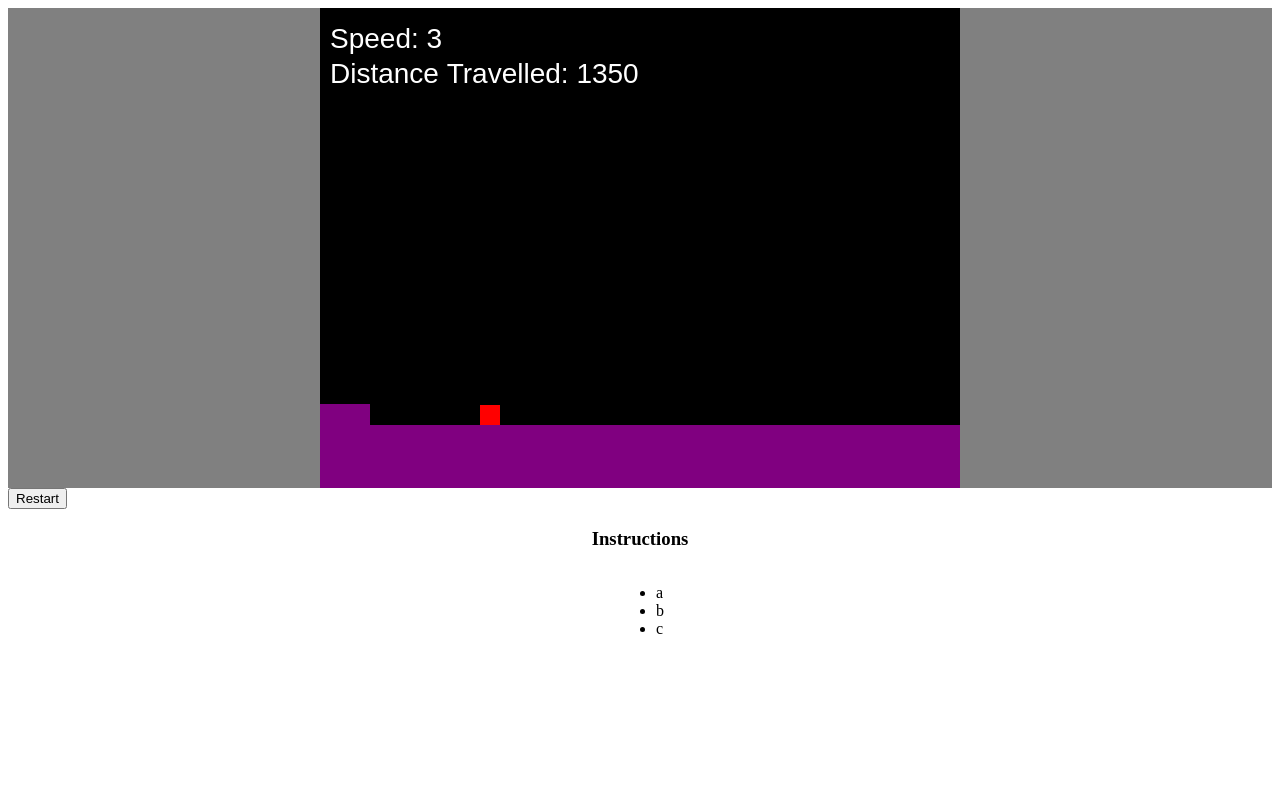
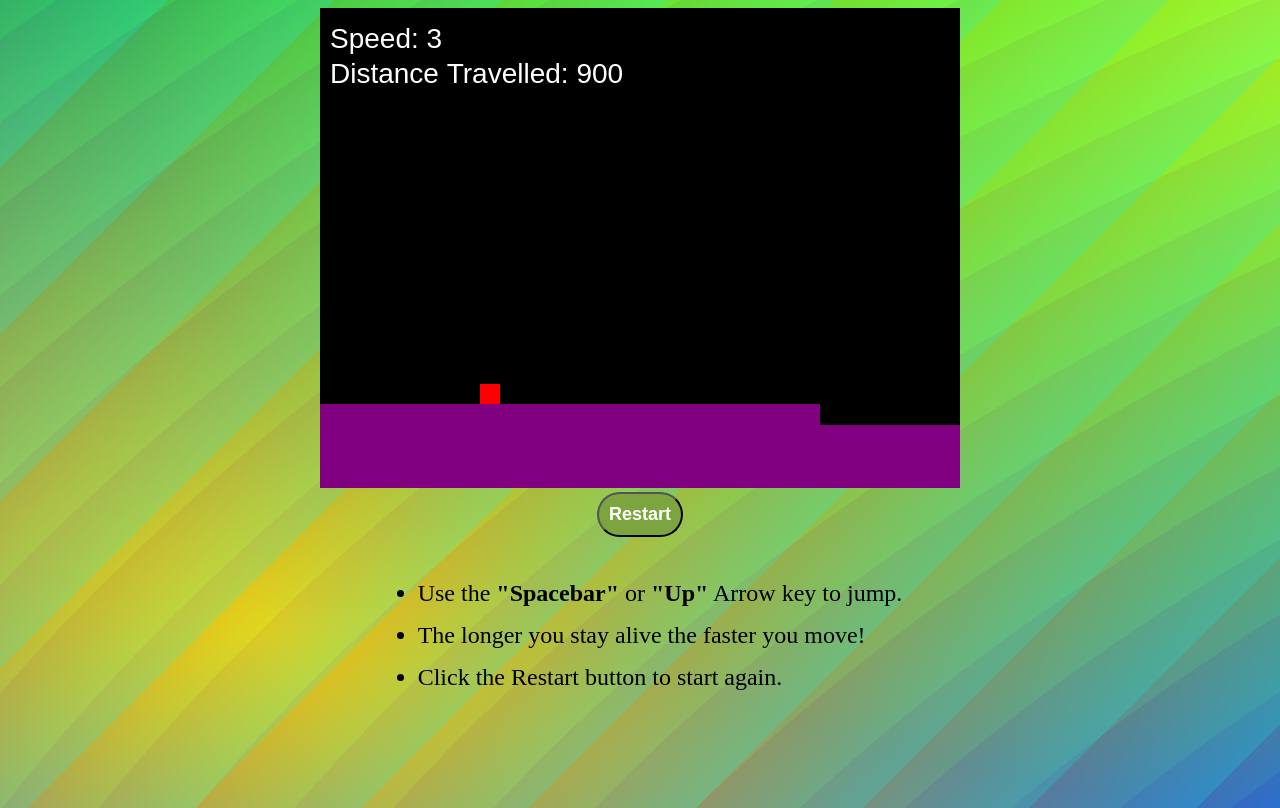
Before and after one commit to JDiffley22/Endless-Runner, a website built with Vite: page index.html in a window 1280 px wide. Built offline with nearby package versions, Linux system fonts and the light colour scheme.

Commit message:
restart bug resolved and style updates

```diff
--- a/index.html
+++ b/index.html
@@ -10,14 +10,12 @@
     <div class="screen">
     <canvas id="canvas" width="640" height="480"></canvas>
     </div>
-    <div class="Restart"><button id="restartButton">Restart</button></div>
-
+    <div class="restart"><button id="restartButton">Restart</button></div>
     <div class="instructions">
-      <h3>Instructions</h3>
       <ul>
-        <li>a</li>
-        <li>b</li>
-        <li>c</li>
+        <li>Use the <strong>"Spacebar"</strong> or <strong>"Up"</strong> Arrow key to jump.</li>
+        <li>The longer you stay alive the faster you move!</li>
+        <li>Click the Restart button to start again.</li>
       </ul>
     </div>
     <script type="module" src="/main.js"></script>
--- a/main.js
+++ b/main.js
@@ -23,6 +23,7 @@ let world = {
     floorTiles: [
         new Floor(0, 140)
     ],
+    timer: null,
 
     stop: function() {
         this.autoScroll = false;
@@ -30,13 +31,14 @@ let world = {
     },
 
     restart: function() {
+        clearTimeout(this.timer);
         this.speed = 2;
         this.distanceTravelled = 0;
         this.tilesPassed = 0;
         this.floorTiles = [new Floor(0, 140)];
         this.autoScroll = true;
         player.reset();
-        restartButton.style.display = "none";
+        tick();
     },
 
     // move floor loop to move continuously left (x axis)
@@ -186,7 +188,6 @@ let player = {
 window.addEventListener("keydown", function(event) { player.keyPress(event); }, false);
 restartButton.addEventListener("click", function() {
     world.restart();
-    tick();
 }, false);
 
 // Initial game loop
--- a/style.css
+++ b/style.css
@@ -1,17 +1,44 @@
+body {
+    height: 99vh;
+    background-image: repeating-linear-gradient(315deg, #00FFFF2E 92%, #073AFF00 100%),repeating-radial-gradient(75% 75% at 238% 218%, #00FFFF12 30%, #073AFF14 39%),radial-gradient(99% 99% at 109% 2%, #C5FF07FF 0%, #073AFF00 100%),radial-gradient(99% 99% at 21% 78%, #FFD200FF 0%, #073AFF00 100%),radial-gradient(160% 154% at 711px -303px, #0DFF00FF 0%, #073AFFFF 100%);
+}
+
 .screen {
     display: flex;
     justify-content: center;
-    background-color: gray;
 }
 
 .instructions {
     display: flex;
     flex-direction: column;
     align-items: center;
+    font-size: 18pt;
+}
 
+li {
+    margin: 15px;
 }
 
 .restart {
     display: flex;
     justify-content: center;
+
 }
+
+#restartButton {
+    border-radius: 50px;
+    padding: 10px;
+    margin: 4px;
+    width: fit-content;
+    color: #ffffff;
+    font-size: 18px;
+    font-weight: 700;
+    background-color: #7ca53f;
+}
+
+#restartButton:active {
+    background-color: #fff;
+    border: solid;
+    border-color: #7ca53f;
+    color: #7ca53f;
+}
```
